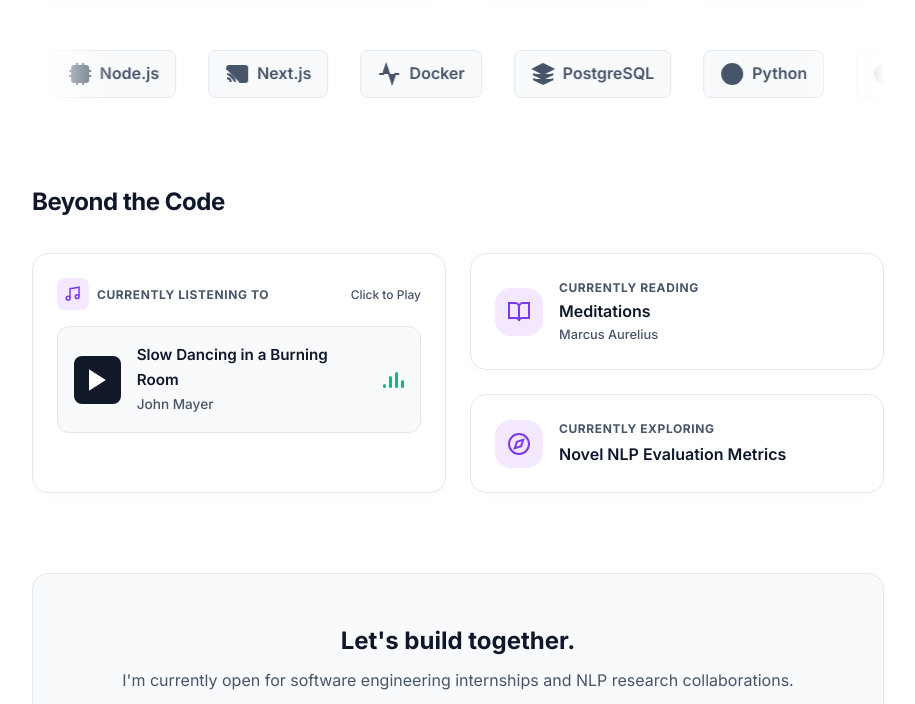
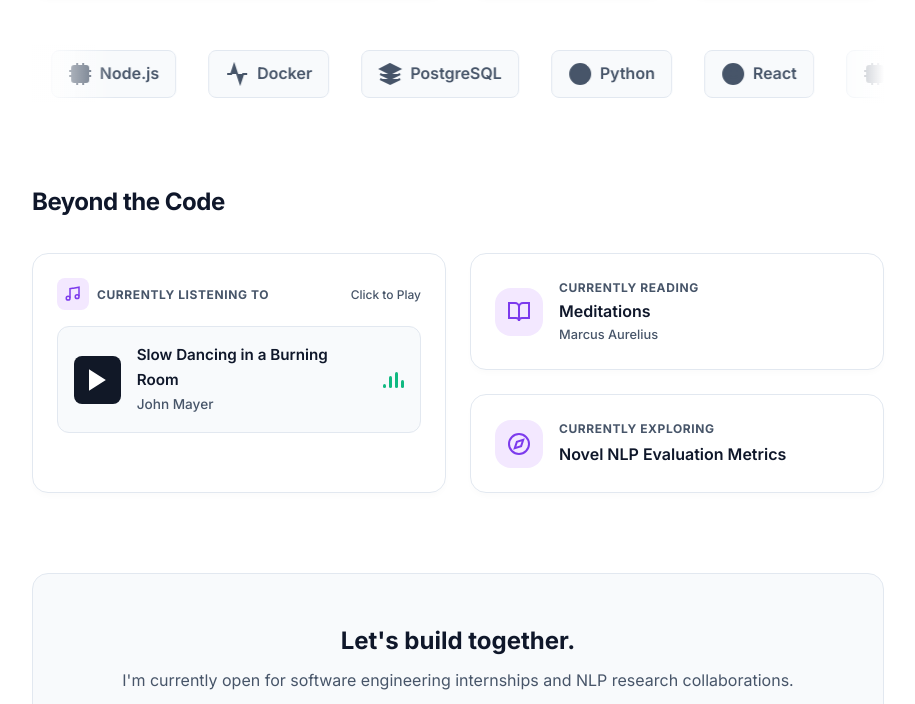
Before and after one commit to raiyashu2004/raiyashu2004.github.io, a plain HTML site: page index.html in a window 1280 px wide. Shown: the part 3156-3860 px from the top of the page, without its empty margins (182-1097 px from the left). Drawn offline with nearby package versions, Linux system fonts and the light colour scheme.

Commit message:
chore: remove Next.js from tech stack logo loop

```diff
--- a/index.html
+++ b/index.html
@@ -344,12 +344,6 @@
               </li>
               <li class="logoloop__item" role="listitem">
                 <span class="logoloop__node">
-                  <svg viewBox="0 0 24 24" fill="none" stroke="currentColor" stroke-width="2"><path d="M2 16.1A5 5 0 0 1 5.9 20M2 12.05A9 9 0 0 1 9.95 20M2 8V6a2 2 0 0 1 2-2h16a2 2 0 0 1 2 2v12a2 2 0 0 1-2 2h-6"></path><line x1="2" y1="20" x2="2.01" y2="20"></line></svg>
-                  Next.js
-                </span>
-              </li>
-              <li class="logoloop__item" role="listitem">
-                <span class="logoloop__node">
                   <svg viewBox="0 0 24 24" fill="none" stroke="currentColor" stroke-width="2"><path d="M22 12h-4l-3 9L9 3l-3 9H2"></path></svg>
                   Docker
                 </span>
```
